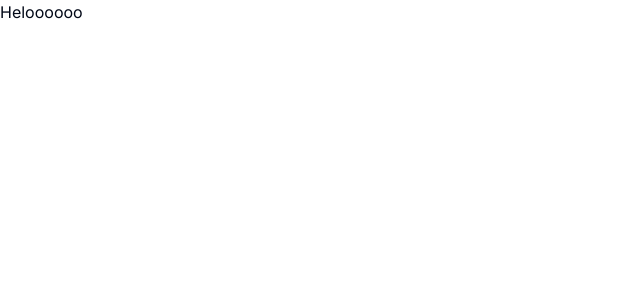
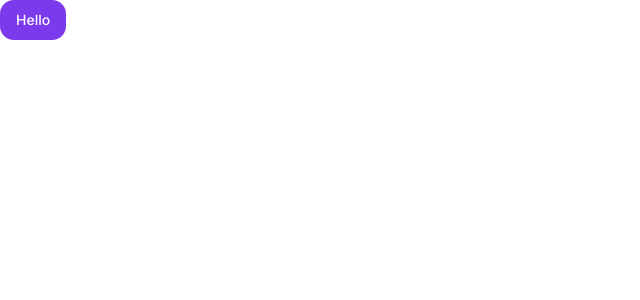
Before and after one commit to jrrodrigo421/chat_app, a Next.js app: page / in a window 1280 px wide. Shown: the top 300 px of the page, without its empty margins (0-640 px from the left). Built offline with nearby package versions, Linux system fonts and the light colour scheme.

Commit message:
feat: add theme

```diff
--- a/app/globals.css
+++ b/app/globals.css
@@ -2,69 +2,54 @@
   @tailwind components;
   @tailwind utilities;
 
+
 @layer base {
   :root {
     --background: 0 0% 100%;
-      --foreground: 222.2 84% 4.9%;
-
+    --foreground: 224 71.4% 4.1%;
     --card: 0 0% 100%;
-      --card-foreground: 222.2 84% 4.9%;
-
+    --card-foreground: 224 71.4% 4.1%;
     --popover: 0 0% 100%;
-      --popover-foreground: 222.2 84% 4.9%;
-
-      --primary: 222.2 47.4% 11.2%;
-      --primary-foreground: 210 40% 98%;
-
-      --secondary: 210 40% 96.1%;
-      --secondary-foreground: 222.2 47.4% 11.2%;
-
-      --muted: 210 40% 96.1%;
-      --muted-foreground: 215.4 16.3% 46.9%;
-
-      --accent: 210 40% 96.1%;
-      --accent-foreground: 222.2 47.4% 11.2%;
-
+    --popover-foreground: 224 71.4% 4.1%;
+    --primary: 262.1 83.3% 57.8%;
+    --primary-foreground: 210 20% 98%;
+    --secondary: 220 14.3% 95.9%;
+    --secondary-foreground: 220.9 39.3% 11%;
+    --muted: 220 14.3% 95.9%;
+    --muted-foreground: 220 8.9% 46.1%;
+    --accent: 220 14.3% 95.9%;
+    --accent-foreground: 220.9 39.3% 11%;
     --destructive: 0 84.2% 60.2%;
-      --destructive-foreground: 210 40% 98%;
-
-      --border: 214.3 31.8% 91.4%;
-      --input: 214.3 31.8% 91.4%;
-      --ring: 222.2 84% 4.9%;
-
-      --radius: 0.5rem;
+    --destructive-foreground: 210 20% 98%;
+    --border: 220 13% 91%;
+    --input: 220 13% 91%;
+    --ring: 262.1 83.3% 57.8%;
+    --radius: 1rem;
   }
 
   .dark {
-      --background: 222.2 84% 4.9%;
-      --foreground: 210 40% 98%;
-
-      --card: 222.2 84% 4.9%;
-      --card-foreground: 210 40% 98%;
-
-      --popover: 222.2 84% 4.9%;
-      --popover-foreground: 210 40% 98%;
-
-      --primary: 210 40% 98%;
-      --primary-foreground: 222.2 47.4% 11.2%;
-
-      --secondary: 217.2 32.6% 17.5%;
-      --secondary-foreground: 210 40% 98%;
-
-      --muted: 217.2 32.6% 17.5%;
-      --muted-foreground: 215 20.2% 65.1%;
-
-      --accent: 217.2 32.6% 17.5%;
-      --accent-foreground: 210 40% 98%;
-
+    --background: 224 71.4% 4.1%;
+    --foreground: 210 20% 98%;
+    --card: 224 71.4% 4.1%;
+    --card-foreground: 210 20% 98%;
+    --popover: 224 71.4% 4.1%;
+    --popover-foreground: 210 20% 98%;
+    --primary: 263.4 70% 50.4%;
+    --primary-foreground: 210 20% 98%;
+    --secondary: 215 27.9% 16.9%;
+    --secondary-foreground: 210 20% 98%;
+    --muted: 215 27.9% 16.9%;
+    --muted-foreground: 217.9 10.6% 64.9%;
+    --accent: 215 27.9% 16.9%;
+    --accent-foreground: 210 20% 98%;
     --destructive: 0 62.8% 30.6%;
-      --destructive-foreground: 210 40% 98%;
-
-      --border: 217.2 32.6% 17.5%;
-      --input: 217.2 32.6% 17.5%;
-      --ring: 212.7 26.8% 83.9%;
+    --destructive-foreground: 210 20% 98%;
+    --border: 215 27.9% 16.9%;
+    --input: 215 27.9% 16.9%;
+    --ring: 263.4 70% 50.4%;
   }
 }
+
 
   @layer base {
     * {
--- a/app/page.tsx
+++ b/app/page.tsx
@@ -1,5 +1,8 @@
+import { Button } from "@/components/ui/button";
 import Image from "next/image";
 
 export default function Home() {
-  return <p>Heloooooo</p>
+  return <Button>
+    Hello
+  </Button>
 }
```
Lines whose indentation alone changed are shown as unchanged.
